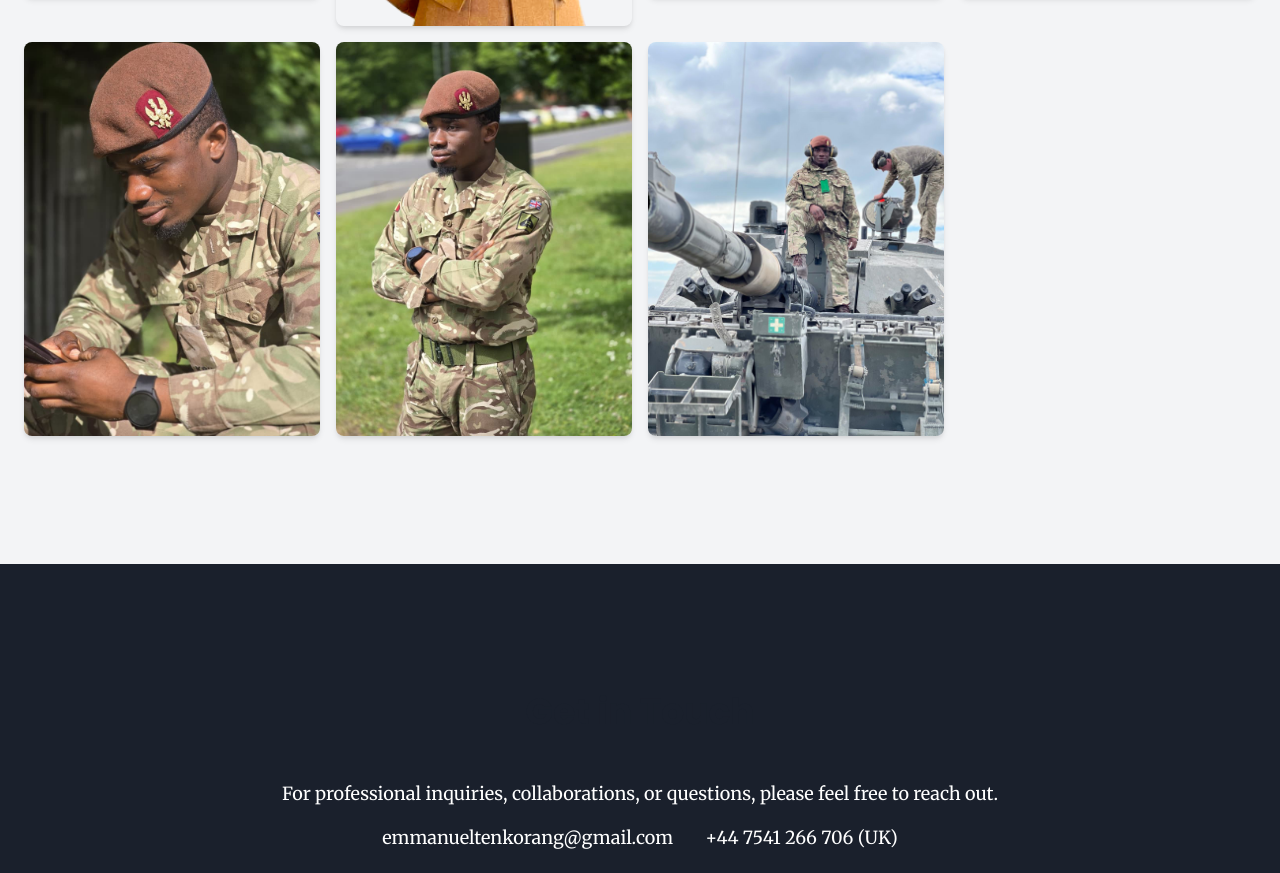
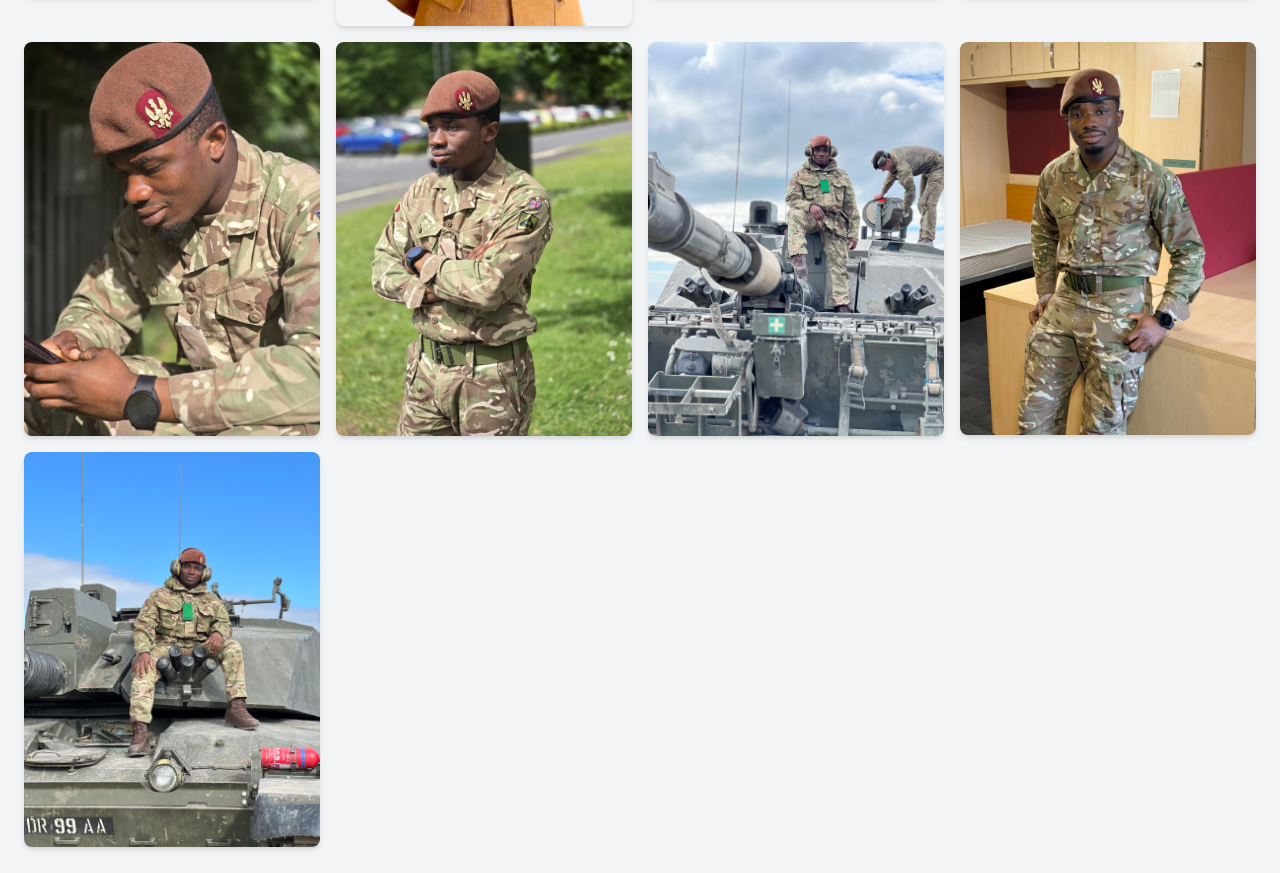
Before and after one commit to joseph-abankwah/kwadwolafta, a plain HTML site: page index.html in a window 1280 px wide. Shown: the part 5919-6792 px from the top of the page. Drawn offline with nearby package versions, Linux system fonts and the light colour scheme.

Commit message:
Update index.html

```diff
--- a/index.html
+++ b/index.html
@@ -393,6 +393,9 @@
                     <img src="n.jpg" alt="A close-up shot of the armoured vehicle." class="w-full h-auto rounded-lg shadow-md">
                     <img src="o.jpg" alt="Training in a field with other soldiers." class="w-full h-auto rounded-lg shadow-md">
                     <img src="p.jpg" alt="A close-up shot of the armoured vehicle." class="w-full h-auto rounded-lg shadow-md">
+                    <img src="q.jpg" alt="Emmanuel standing proudly next to an armoured vehicle." class="w-full h-auto rounded-lg shadow-md">
+                    <img src="r.jpg" alt="A group photo of the platoon after a successful mission." class="w-full h-auto rounded-lg shadow-md">
+
                 </div>
             </div>
         </section>
```
